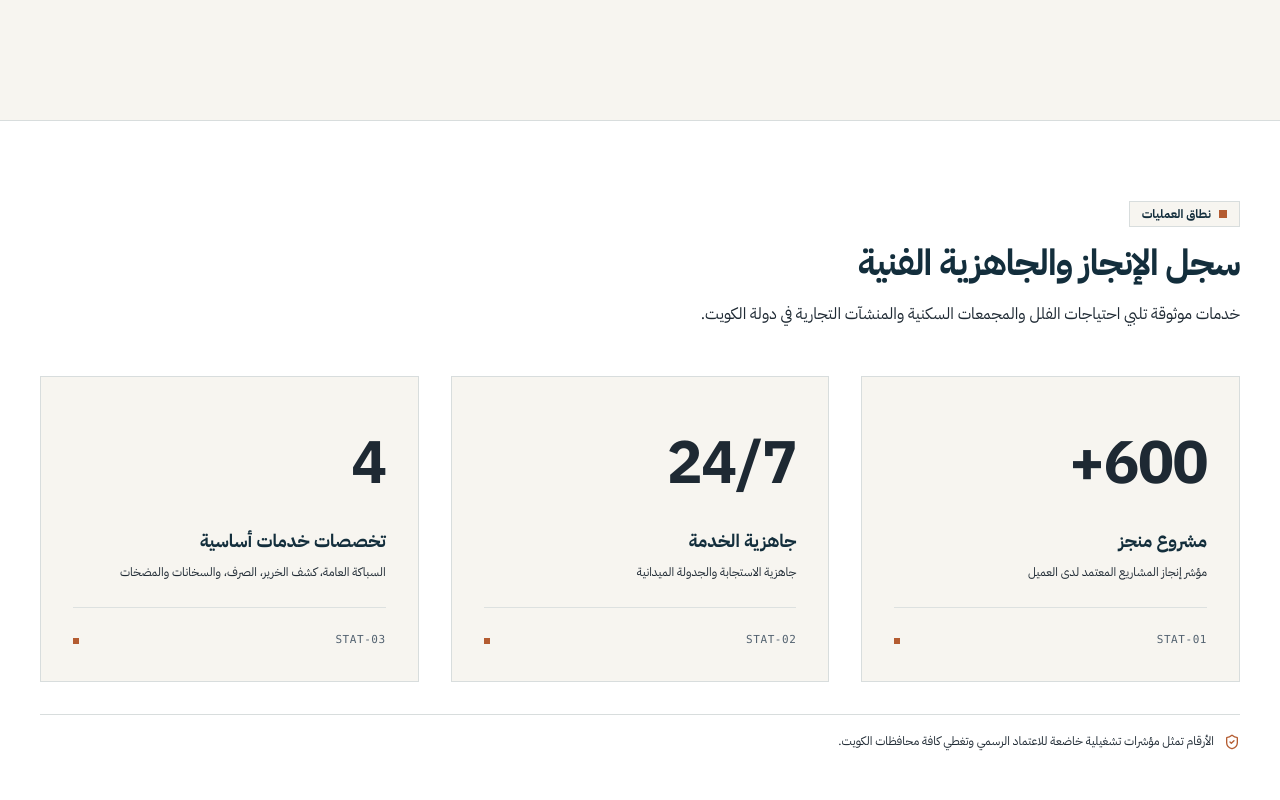
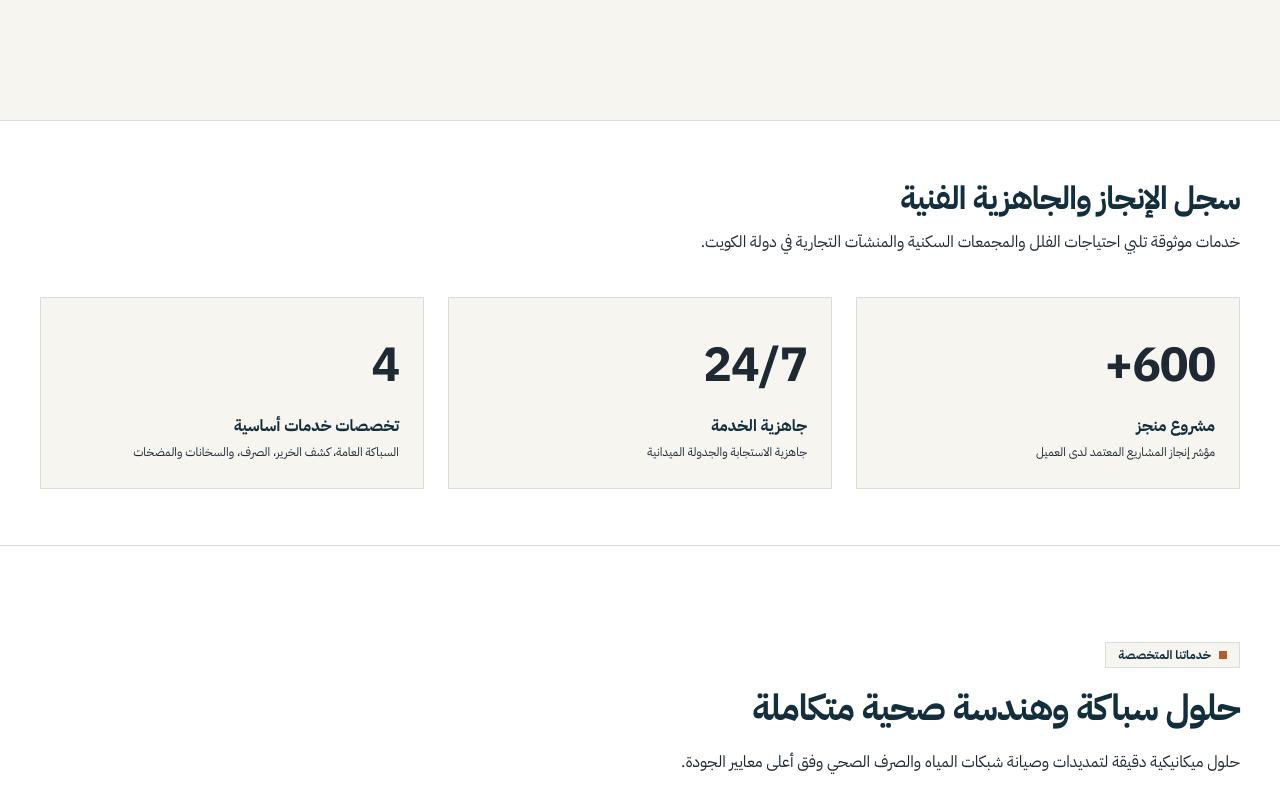
Before and after one commit to ahmeen2812/ck-plumbing-kuwait, a Next.js app: page / in a window 1280 px wide. Shown: the part 680-1480 px from the top of the page. Built offline with nearby package versions, Linux system fonts and the light colour scheme; no server answers.

Commit message:
style(statistics): strip decorative labels and render three compact architectural stat blocks

```diff
--- a/src/components/sections/Statistics.tsx
+++ b/src/components/sections/Statistics.tsx
@@ -7,9 +7,8 @@ import {
   initStatisticsAnimations,
   type StatBlockElement,
 } from "@/components/sections/statistics/statistics.animations";
-import { ShieldCheck } from "lucide-react";
 
-const FALLBACK_STATISTICS: StatisticItem[] = [
+const DEFAULT_STATISTICS: StatisticItem[] = [
   {
     id: "projects-completed",
     targetNumber: 600,
@@ -17,26 +16,26 @@ const FALLBACK_STATISTICS: StatisticItem[] = [
     suffix: "+",
     labelEn: "Projects Completed",
     labelAr: "مشروع منجز",
-    noteEn: "Client operational figure across Kuwait governorates",
-    noteAr: "مؤشر تشغيلي تقديري معتمد للمشاريع في الكويت",
+    noteEn: "Client-reported project completion figure",
+    noteAr: "مؤشر إنجاز المشاريع المعتمد لدى العميل",
   },
   {
     id: "service-availability",
     displayValue: "24/7",
     labelEn: "Service Availability",
     labelAr: "جاهزية الخدمة",
-    noteEn: "Direct response dispatch subject to schedule",
-    noteAr: "جاهزية الاستجابة الميدانية وفق الجدولة",
+    noteEn: "Direct dispatch availability upon schedule",
+    noteAr: "جاهزية الاستجابة والجدولة الميدانية",
   },
   {
-    id: "governorates-covered",
-    targetNumber: 6,
-    displayValue: "6",
+    id: "core-specializations",
+    targetNumber: 4,
+    displayValue: "4",
     suffix: "",
-    labelEn: "Kuwait Governorates Covered",
-    labelAr: "محافظات كويتية مغطاة",
-    noteEn: "Capital, Hawalli, Farwaniya, Ahmadi, Mubarak Al-Kabeer, Jahra",
-    noteAr: "العاصمة، حولي، الفروانية، الأحمدي، مبارك الكبير، والجهراء",
+    labelEn: "Core Service Specializations",
+    labelAr: "تخصصات خدمات أساسية",
+    noteEn: "Repairs, leak detection, drainage, heaters & pumps",
+    noteAr: "السباكة العامة، كشف الخرير، الصرف، والسخانات والمضخات",
   },
 ];
 
@@ -49,7 +48,7 @@ export function Statistics() {
 
   const statsList = SITE_CONFIG.statistics?.length
     ? SITE_CONFIG.statistics
-    : FALLBACK_STATISTICS;
+    : DEFAULT_STATISTICS;
 
   useEffect(() => {
     const blocks: StatBlockElement[] = [];
@@ -76,9 +75,6 @@ export function Statistics() {
     };
   }, [statsList]);
 
-  const eyebrow =
-    content.statisticsSection?.eyebrow ||
-    (locale === "ar" ? "نطاق العمليات" : "Operational Scale");
   const title =
     content.statisticsSection?.title ||
     (locale === "ar"
@@ -87,28 +83,18 @@ export function Statistics() {
   const subtitle =
     content.statisticsSection?.subtitle ||
     (locale === "ar"
-      ? "خدمات ميدانية موثوقة تلبي احتياجات المباني في دولة الكويت."
-      : "Measurable service delivery for residential and commercial properties throughout Kuwait.");
-  const disclaimer =
-    content.statisticsSection?.disclaimer ||
-    (locale === "ar"
-      ? "الأرقام تمثل مؤشرات تشغيلية خاضعة للاعتماد الرسمي وتغطي كافة محافظات الكويت."
-      : "Figures reflect client-reported service volume across all Kuwait governorates.");
+      ? "خدمات موثوقة تلبي احتياجات الفلل والمجمعات السكنية والمنشآت التجارية في دولة الكويت."
+      : "Measurable service delivery for villas, residential complexes, and commercial properties throughout Kuwait.");
 
   return (
     <section
       ref={sectionRef}
-      className="relative w-full bg-[#FFFFFF] border-b border-[#D8DDDD] py-14 sm:py-16 lg:py-20"
-      aria-label="Key Operational Statistics"
+      className="relative w-full bg-[#FFFFFF] border-b border-[#D8DDDD] py-10 sm:py-12 lg:py-14"
+      aria-label="Key Statistics"
     >
       <div className="site-container">
-        <div className="max-w-2xl mb-10 lg:mb-12">
-          <div className="inline-flex items-center gap-2 px-3 py-1 bg-[#F7F5F0] border border-[#D8DDDD] text-[#132E3C] text-[11px] sm:text-xs font-bold mb-3">
-            <span className="w-2 h-2 bg-[#B45C31]"></span>
-            <span>{eyebrow}</span>
-          </div>
-
-          <h2 className="text-2xl sm:text-3xl lg:text-4xl font-bold text-[#132E3C] tracking-tight leading-tight mb-3">
+        <div className="max-w-2xl mb-8 lg:mb-10">
+          <h2 className="text-2xl sm:text-3xl lg:text-[2rem] font-bold text-[#132E3C] tracking-tight leading-tight mb-2">
             {title}
           </h2>
 
@@ -117,7 +103,7 @@ export function Statistics() {
           </p>
         </div>
 
-        <div className="grid grid-cols-1 md:grid-cols-3 gap-6 lg:gap-8">
+        <div className="grid grid-cols-1 md:grid-cols-3 gap-5 lg:gap-6">
           {statsList.map((stat: StatisticItem, index: number) => {
             const label = locale === "ar" ? stat.labelAr : stat.labelEn;
             const note = locale === "ar" ? stat.noteAr : stat.noteEn;
@@ -128,19 +114,18 @@ export function Statistics() {
                 ref={(el) => {
                   cardRefs.current[index] = el;
                 }}
-                className="flex flex-col justify-between bg-[#F7F5F0] border border-[#D8DDDD] p-7 sm:p-8 hover:border-[#132E3C] transition-colors duration-200"
+                className="bg-[#F7F5F0] border border-[#D8DDDD] p-5 sm:p-6 hover:border-[#132E3C] transition-colors duration-200"
               >
-                <div>
                 <p
                   ref={(el) => {
                     numberRefs.current[index] = el;
                   }}
-                    className="text-4xl sm:text-5xl lg:text-6xl font-extrabold text-[#132E3C] tracking-tight mb-3 select-none"
+                  className="text-3xl sm:text-4xl lg:text-5xl font-extrabold text-[#132E3C] tracking-tight mb-2 select-none"
                 >
                   {stat.displayValue}
                 </p>
 
-                  <h3 className="text-base sm:text-lg font-bold text-[#1E2933] leading-snug mb-2">
+                <h3 className="text-sm sm:text-base font-bold text-[#1E2933] leading-snug mb-1">
                   {label}
                 </h3>
 
@@ -148,21 +133,8 @@ export function Statistics() {
                   {note}
                 </p>
               </div>
-
-                <div className="pt-6 mt-6 border-t border-[#D8DDDD]/80 flex items-center justify-between text-[11px] text-[#536270]">
-                  <span className="uppercase tracking-wider font-mono">
-                    STAT-0{index + 1}
-                  </span>
-                  <span className="inline-block w-1.5 h-1.5 bg-[#B45C31]"></span>
-                </div>
-              </div>
             );
           })}
-        </div>
-
-        <div className="mt-8 pt-4 border-t border-[#D8DDDD] flex items-center gap-2.5 text-xs text-[#536270]">
-          <ShieldCheck className="w-4 h-4 text-[#B45C31] shrink-0" />
-          <p className="leading-normal">{disclaimer}</p>
         </div>
       </div>
     </section>
```
Lines whose indentation alone changed are shown as unchanged.
